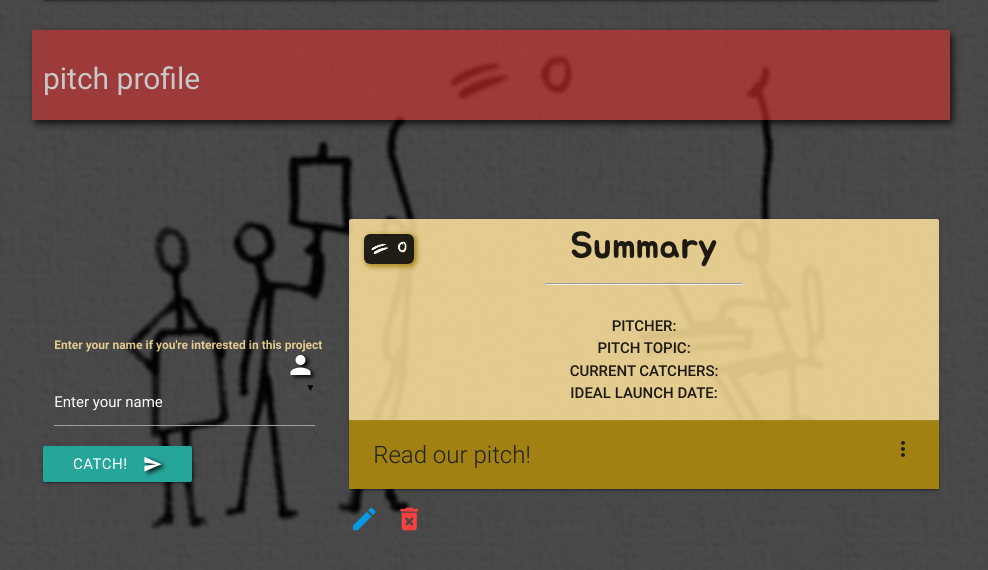
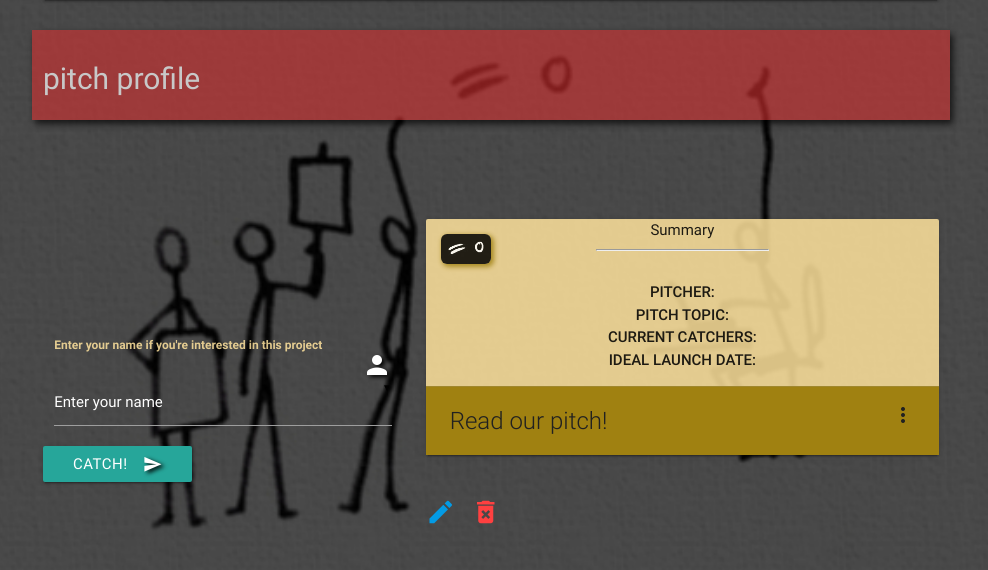
Before and after one commit to Code-Institute-Submissions/pitchCatch, a Flask app: template templates/pitch_profile.html in a window 1280 px wide. Shown: the part 64-634 px from the top of the page, without its empty margins (149-1137 px from the left). Run offline with Flask 2, Linux system fonts and the light colour scheme; the template is opened without the code that fills it, so the values that code supplies are empty.

Commit message:
fixed grid columns to prevent overlap

```diff
--- a/static/css/main.css
+++ b/static/css/main.css
@@ -1,6 +1,5 @@
 /*Shadows*/
 nav {
-  height: 12rem;
   background-color: #000; }
 
 .sub-heading {
@@ -27,9 +26,8 @@
 nav ul a {
   font-size: 1rem; }
 
-.brand-logo {
-  font-family: 'Jua', 'sans-serif';
-  font-size: 2.5rem; }
+nav .brand-logo {
+  font-family: 'Jua', 'sans-serif'; }
 
 i.medium {
   font-size: 2rem; }
--- a/templates/pitch_profile.html
+++ b/templates/pitch_profile.html
@@ -6,7 +6,7 @@
     <div class="col s12 background-pitches left-align">
         <h1>pitch profile</h1>
     </div>
-    <div class="col s12 m4 left-align profile-name">
+    <div class="col s12 m5 left-align profile-name">
         <blockquote class="blocktheme-pitch">
             <h1>{{pitches_list.proposal_name}}</h1>
         </blockquote>
@@ -35,7 +35,9 @@
             </button>
         </form>
     </div>
-    <div class="col s12 m8 profile-card">
+
+    <!--Materilize card to display profile information-->
+    <div class="col s12 m7 profile-card">
         <div class="card sticky-action">
             <div>
                 <div class="brand-logo center-align"><img src="/static/images/pitch.png">Summary</div>
@@ -65,7 +67,7 @@
             </div>
         </div>
     </div>
-    <div class="col s8 offset-s4">
+    <div class="col s7 offset-s5">
         <a href='/edit_pitch/{{pitches_list.proposal_name}}'>
                 <i class="material-icons medium left">edit</i>
             </a>
@@ -73,10 +75,5 @@
                 <i class="material-icons medium left delete">delete_forever</i>
             </a>
     </div>
-
-
-    <div class="col s12">
-
-    </div>
 </div>
 {% endblock %}
```
Also changed, not shown: templates/catcher_profile.html (+4 -6 lines), templates/pitcher_profile.html (+5 -3 lines), 1 other file.
